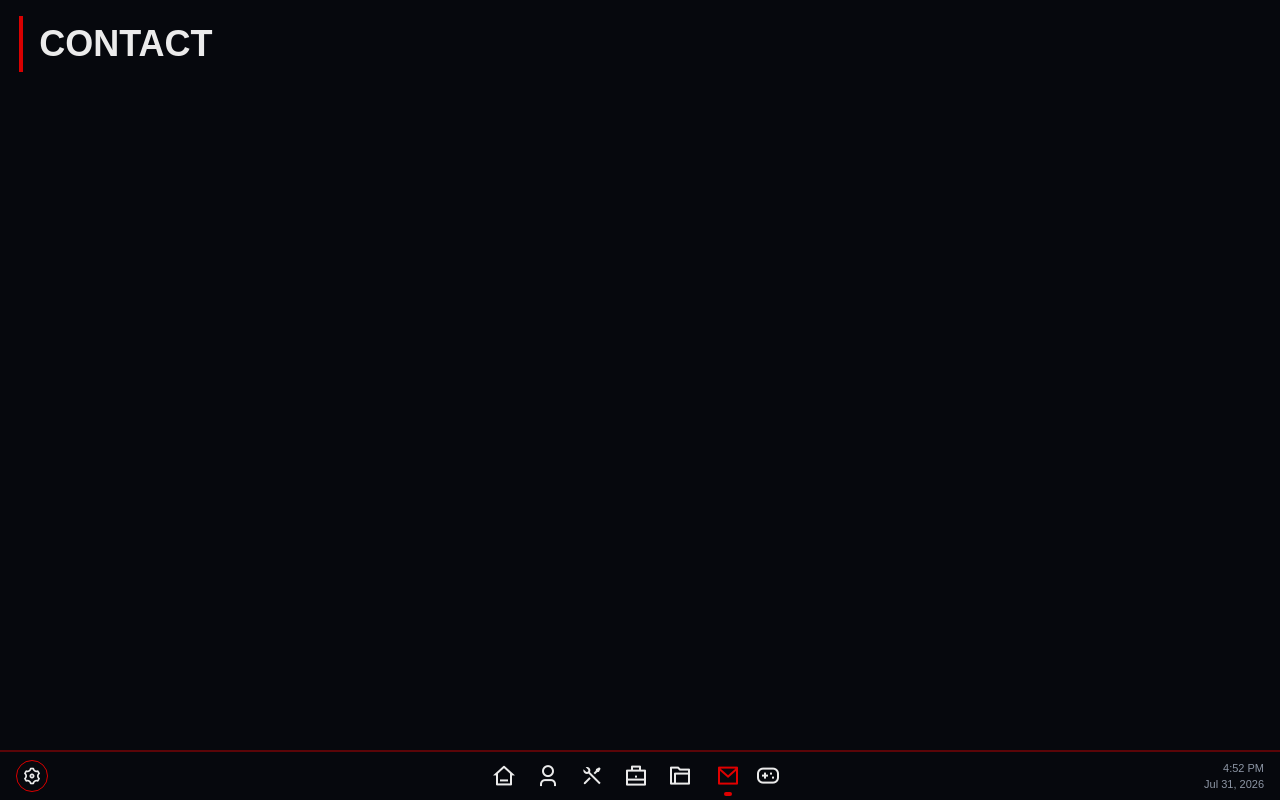
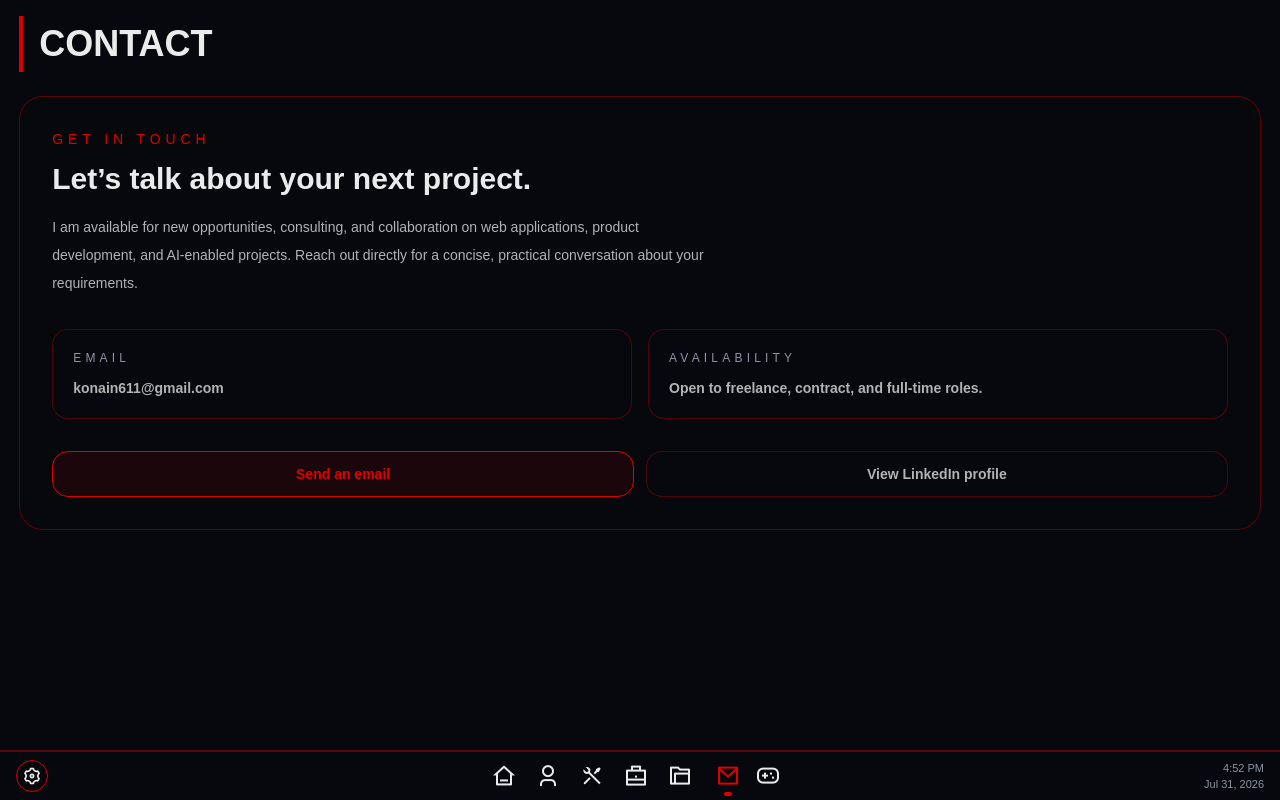
Before and after one commit to konain611/Portfolio, a Next.js app in the folder syedkonainnasir/: page /contact in a window 1280 px wide. Built offline with nearby package versions, Linux system fonts and the light colour scheme.

Commit message:
Update page.js

```diff
--- a/syedkonainnasir/src/app/contact/page.js
+++ b/syedkonainnasir/src/app/contact/page.js
@@ -1,53 +1,45 @@
-import Footer from "@/components/Footer";
-
 export default function ContactPage() {
   return (
-       <div className="w-full max-w-[97%] mx-auto py-4 flex flex-col gap-2">
+    <div className="w-full max-w-[97%] mx-auto py-4 flex flex-col gap-6">
       <div className="flex flex-col items-start border-l-4 border-(--border) py-2">
         <h1 className="text-left text-4xl font-bold uppercase ml-4">Contact</h1>
       </div>
 
-         {/* <SkillsRadarChart />
+      <div className="rounded-3xl border border-(--border)/40 bg-background/50 p-6 sm:p-8">
+        <p className="text-sm uppercase tracking-[0.35em] text-(--accent)">Get in touch</p>
+        <h2 className="mt-3 text-3xl font-semibold">Let’s talk about your next project.</h2>
+        <p className="mt-4 max-w-2xl text-sm leading-7 text-(--foreground)">
+          I am available for new opportunities, consulting, and collaboration on web applications, product development, and AI-enabled projects. Reach out directly for a concise, practical conversation about your requirements.
+        </p>
 
-            <div className="grid gap-4 lg:grid-cols-2 mb-10">
-              <div className="rounded-2xl border border-(--border)/40 bg-(--surface)/50 p-4">
-                <h2 className="mb-3 text-sm uppercase tracking-[0.35em] text-(--muted)">Skill areas</h2>
-                <div className="grid gap-3 sm:grid-cols-2">
-                  {skillGroups.map((group) => (
-                    <div key={group.title} className="rounded-xl border border-(--border)/35 bg-background/50 p-3">
-                      <h3 className="mb-2 text-sm font-semibold text-foreground">{group.title}</h3>
-                      <div className="flex flex-wrap gap-2">
-                        {group.items.map((item) => (
-                          <span key={item} className="rounded-full border border-(--border)/40 px-2.5 py-1 text-xs text-(--muted)">
-                            {item}
-                          </span>
-                        ))}
+        <div className="mt-8 grid gap-4 sm:grid-cols-2">
+          <div className="rounded-2xl border border-(--border)/35 bg-background p-5">
+            <p className="text-xs uppercase tracking-[0.35em] text-(--muted)">Email</p>
+            <p className="mt-3 text-sm font-semibold text-(--foreground)">konain611@gmail.com</p>
           </div>
-                    </div>
-                  ))}
+          <div className="rounded-2xl border border-(--border)/35 bg-background p-5">
+            <p className="text-xs uppercase tracking-[0.35em] text-(--muted)">Availability</p>
+            <p className="mt-3 text-sm font-semibold text-(--foreground)">Open to freelance, contract, and full-time roles.</p>
           </div>
         </div>
 
-              <div className="rounded-2xl border border-(--border)/40 bg-(--surface)/50 p-4">
-                <h2 className="mb-3 text-sm uppercase tracking-[0.35em] text-(--muted)">Expertise</h2>
-                <div className="flex flex-wrap gap-2">
-                  {expertise.map((item) => (
-                    <span key={item} className="rounded-full border border-(--border)/40 px-2.5 py-1 text-xs text-(--muted)">
-                      {item}
-                    </span>
-                  ))}
-                </div>
-
-                <div className="mt-4 rounded-xl border border-(--border)/35 bg-background/50 p-3">
-                  <h3 className="mb-2 text-sm font-semibold text-foreground">Currently learning</h3>
-                  <p className="text-sm text-(--foreground)">
-                    DevOps practices, Docker, Kubernetes, infrastructure automation, and advanced AI agent development with RAG systems and LLM integration.
-                  </p>
+        <div className="mt-8 grid gap-3 sm:grid-cols-2">
+          <a
+            href="mailto:konain611@gmail.com"
+            className="inline-flex items-center justify-center rounded-2xl border border-(--accent) bg-(--accent)/10 px-4 py-3 text-sm font-semibold text-(--accent) transition hover:bg-(--accent)/15"
+          >
+            Send an email
+          </a>
+          <a
+            href="https://www.linkedin.com/in/syedkonainnasir/"
+            target="_blank"
+            rel="noreferrer"
+            className="inline-flex items-center justify-center rounded-2xl border border-(--border)/35 bg-background px-4 py-3 text-sm font-semibold text-(--foreground) transition hover:border-(--accent) hover:text-(--accent)"
+          >
+            View LinkedIn profile
+          </a>
         </div>
       </div>
     </div>
-       */}
-         {/* <Footer /> */}
-       </div>
   );
 }
```
Lines whose indentation alone changed are shown as unchanged.
